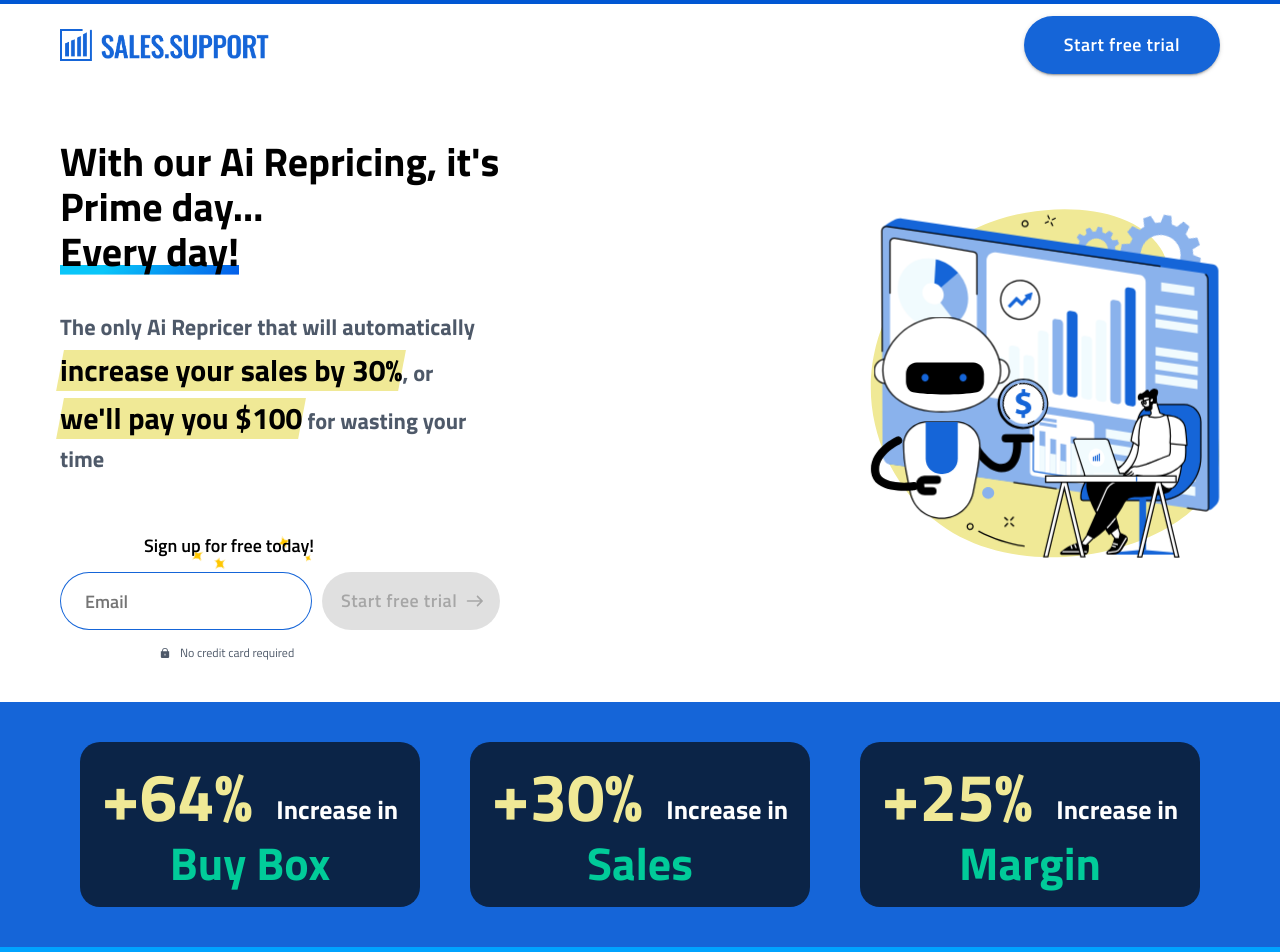
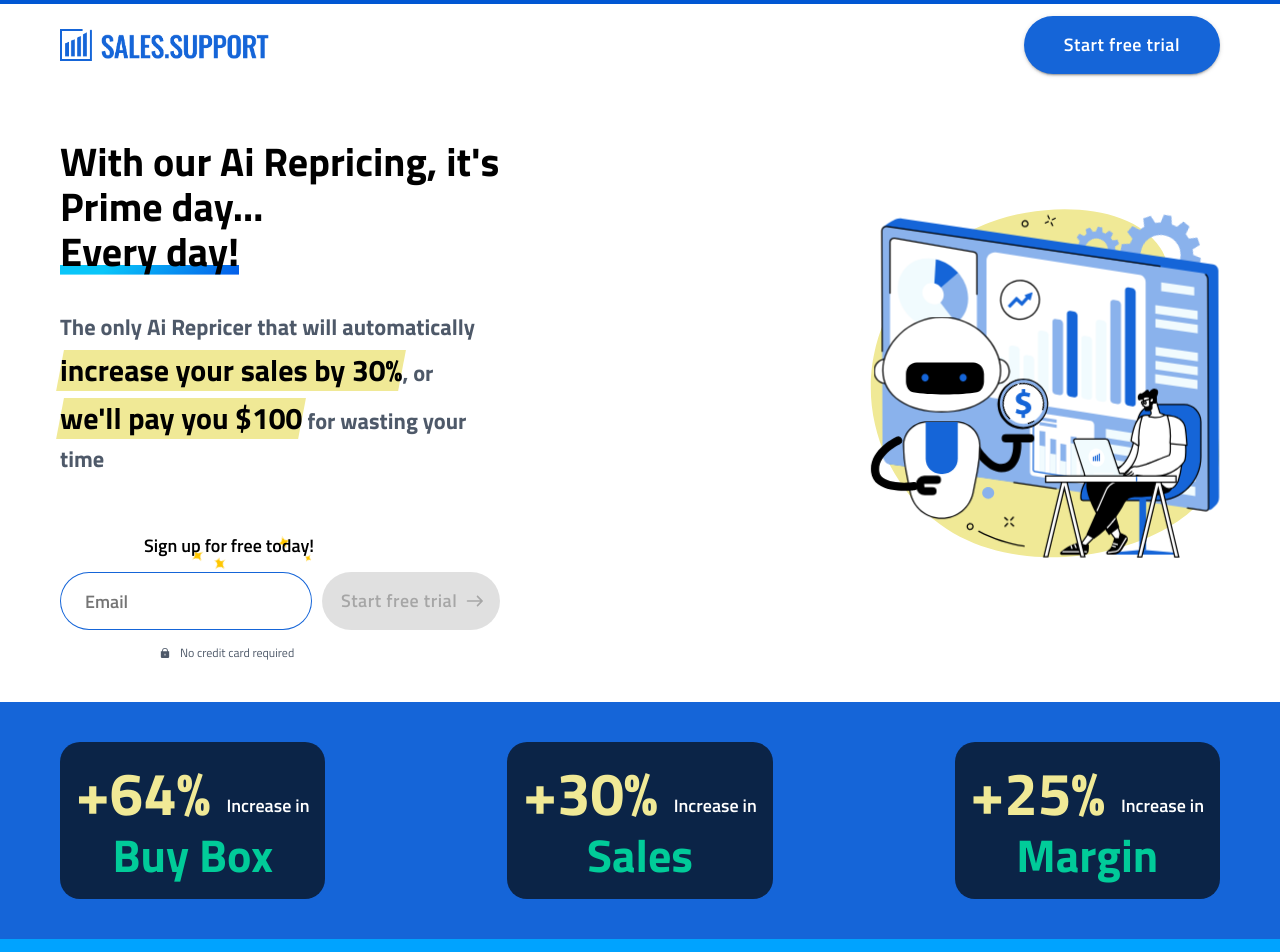
Before and after one commit to estiva1/ss-landing, a React (Create React App) app: page / in a window 1280 px wide. Shown: the top 952 px of the page. Built offline with nearby package versions, Linux system fonts and the light colour scheme.

Commit message:
added full responsivenes for profit amount section

```diff
--- a/src/components/UI/profit-amount-box/profit-amount-box.styles.js
+++ b/src/components/UI/profit-amount-box/profit-amount-box.styles.js
@@ -16,8 +16,11 @@ export const ProfitAmountBoxContainer = styled.div`
     width: 340px;
     padding: 16px;
   }
-
-  @media ${device.xs} {
+  @media ${device.lg} {
+    width: max-content;
+    padding: 16px;
+  }
+  @media ${device.smd} {
     flex-direction: row;
     width: 100%;
     gap: 16px;
@@ -30,9 +33,18 @@ export const TopSection = styled.div`
   align-items: flex-end;
   gap: 24px;
 
+  @media ${device.lg} {
+    gap: 16px;
+  }
+  @media ${device.md} {
+    align-items: baseline;
+  }
+  @media ${device.smd} {
+    gap: 24px;
+  }
   @media ${device.xs} {
+    gap: 16px;
     align-items: center;
-    gap: 16px;
   }
 `;
 
@@ -73,7 +85,13 @@ export const ProfitAmount = styled.h2`
   @media ${device.xl} {
     font-size: 4.2rem;
   }
-  @media ${device.xs} {
+  @media ${device.lg} {
+    font-size: 3.75rem;
+  }
+  @media ${device.md} {
+    font-size: 2.5rem;
+  }
+  @media ${device.smd} {
     font-size: 3.125rem;
   }
 `;
@@ -102,7 +120,13 @@ export const ProfitAmountFlipped = styled.h2`
   @media ${device.xl} {
     font-size: 4.2rem;
   }
-  @media ${device.xs} {
+  @media ${device.lg} {
+    font-size: 3.75rem;
+  }
+  @media ${device.md} {
+    font-size: 2.5rem;
+  }
+  @media ${device.smd} {
     font-size: 3.125rem;
   }
 `;
@@ -128,6 +152,9 @@ export const ProfitIn = styled.span`
   @media ${device.xl} {
     font-size: 2.875rem;
   }
+  @media ${device.md} {
+    font-size: 2.3rem;
+  }
   @media ${device.xs} {
     font-size: 1.5rem;
     font-weight: 600;
@@ -143,9 +170,19 @@ export const ProfitAmountLabel = styled.span`
   line-height: 120%;
   padding-bottom: 11px;
 
+  @media ${device.lg} {
+    font-size: 1.125rem;
+    font-weight: 600;
+  }
+  @media ${device.md} {
+    font-size: 0.975rem;
+  }
+  @media ${device.smd} {
+    font-size: 1.5rem;
+    padding-bottom: 0;
+  }
   @media ${device.xs} {
     font-size: 1.125rem;
-    font-weight: 600;
     padding-bottom: 0;
   }
 `;
--- a/src/components/profit-section/profit-section.styles.js
+++ b/src/components/profit-section/profit-section.styles.js
@@ -20,8 +20,11 @@ export const ProfitSectionContainer = styled.div`
   @media ${device.xl} {
     padding: 40px 80px;
   }
-  @media ${device.xs} {
-    padding: 40px 15px;
+  @media ${device.lg} {
+    padding: 40px 60px;
+  }
+  @media ${device.smd} {
+    padding: 40px 50px;
     flex-direction: column;
     row-gap: 32px;
 
@@ -29,4 +32,10 @@ export const ProfitSectionContainer = styled.div`
       width: 100%;
     }
   }
+  @media ${device.sm} {
+    padding: 40px 30px;
+  }
+  @media ${device.xs} {
+    padding: 40px 15px;
+  }
 `;
```
